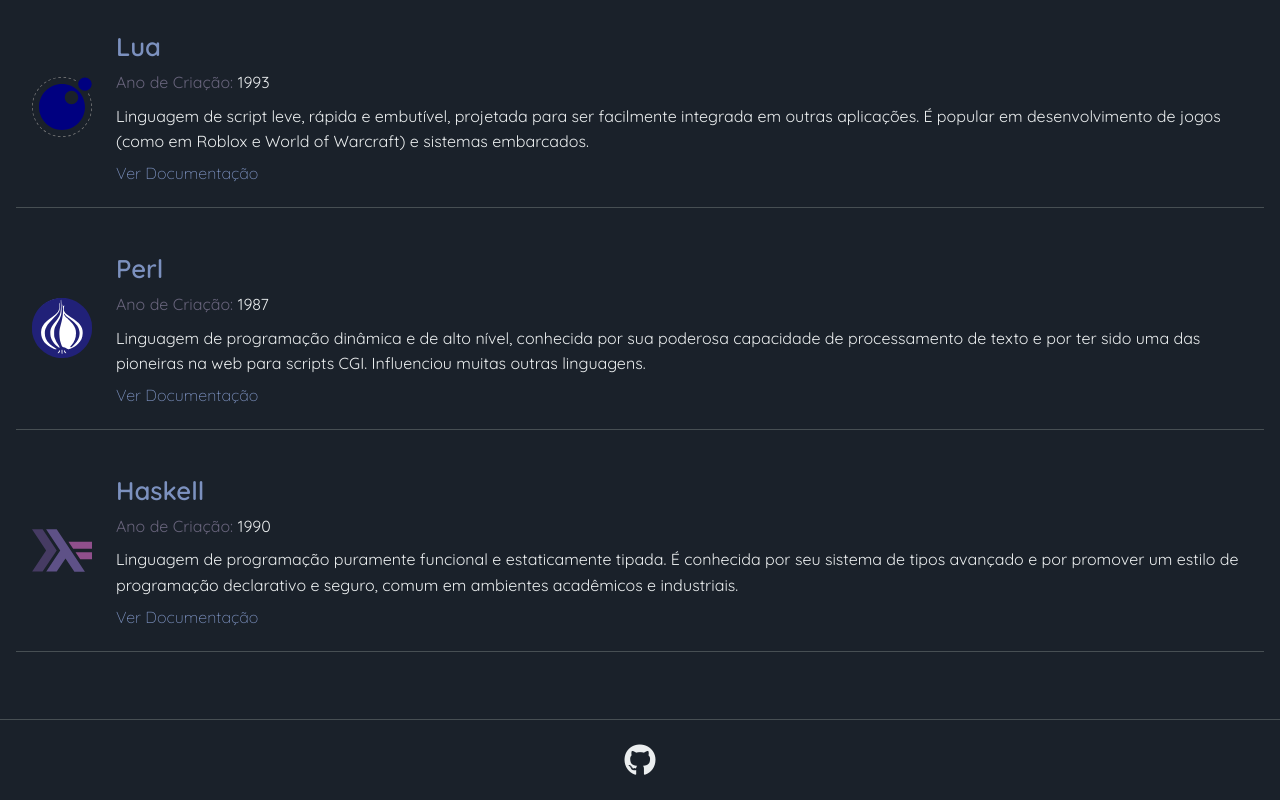
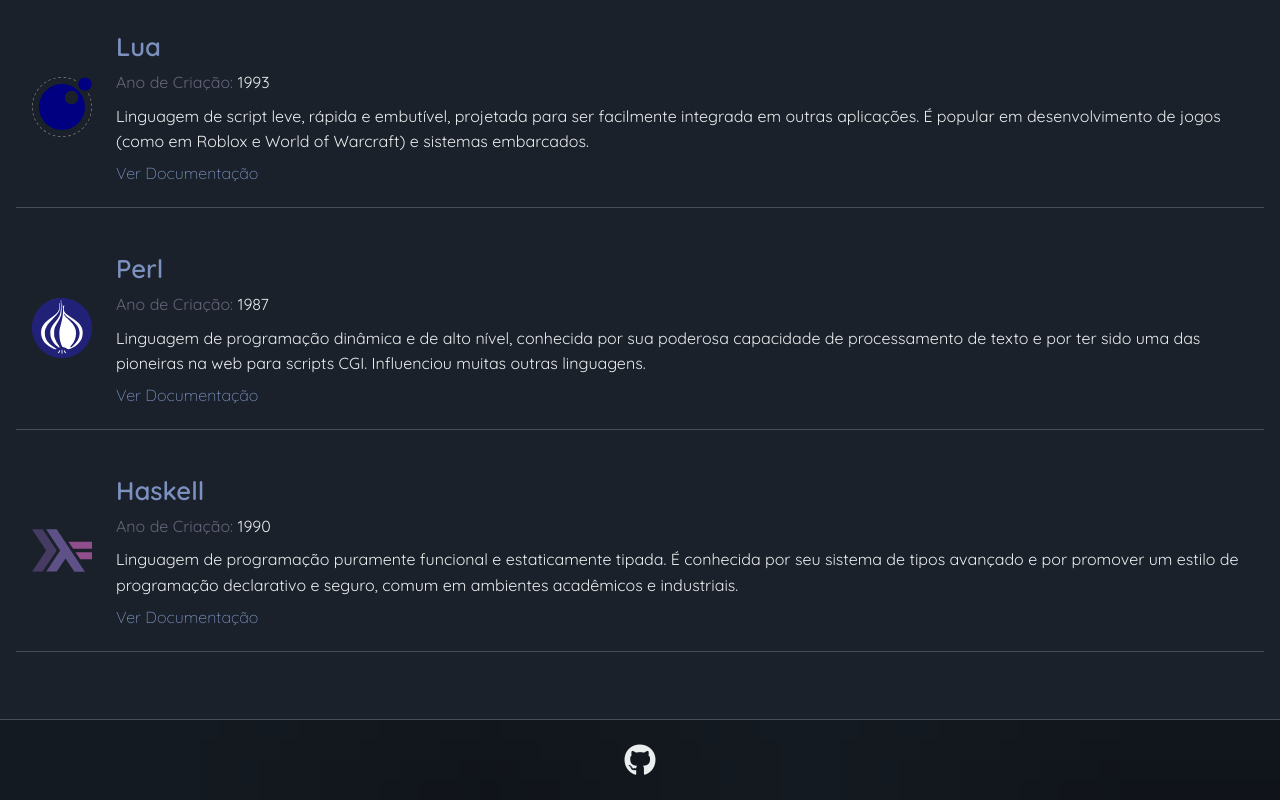
Before and after one commit to 0nF1REy/codex-programming-languages, a plain HTML site: page src/index.html in a window 1280 px wide. Shown: the part 3921-4721 px from the top of the page. Drawn offline with Linux system fonts and the light colour scheme.

Commit message:
main: feat (ui/styles) - Updated article link styles with background overlay and improved visual consistency

```diff
--- a/src/styles/style.css
+++ b/src/styles/style.css
@@ -195,9 +195,13 @@
   left: 0;
   width: 100%;
   color: var(--font-color-subtle);
-  background-color: var(--bg-color-dark);
   padding: 1.5rem 1rem;
   border-top: 1px solid var(--border-color);
+  background-color: var(--bg-color-dark);
+  background-image: url("../assets/images/bg-overlay.png");
+  background-size: cover;
+  background-position: center;
+  background-repeat: no-repeat;
 }
 
 .footer-links {
```
